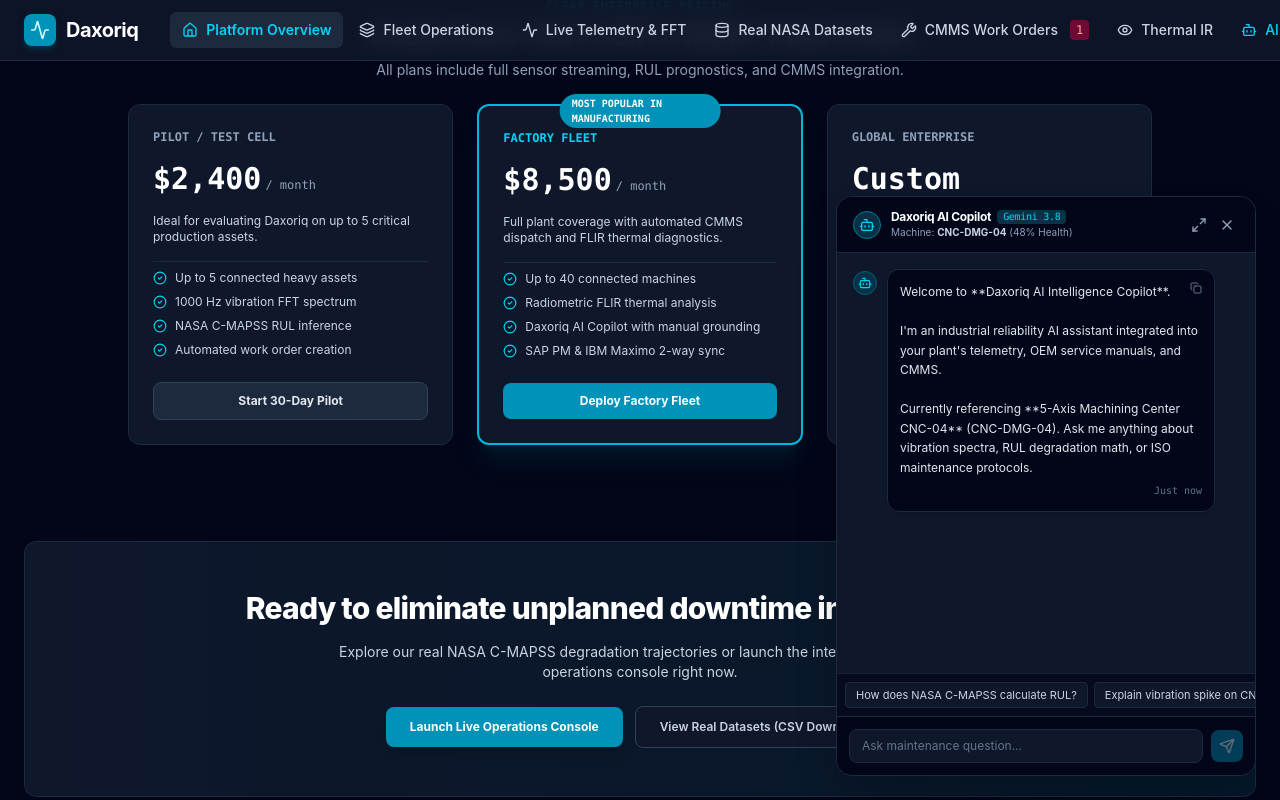
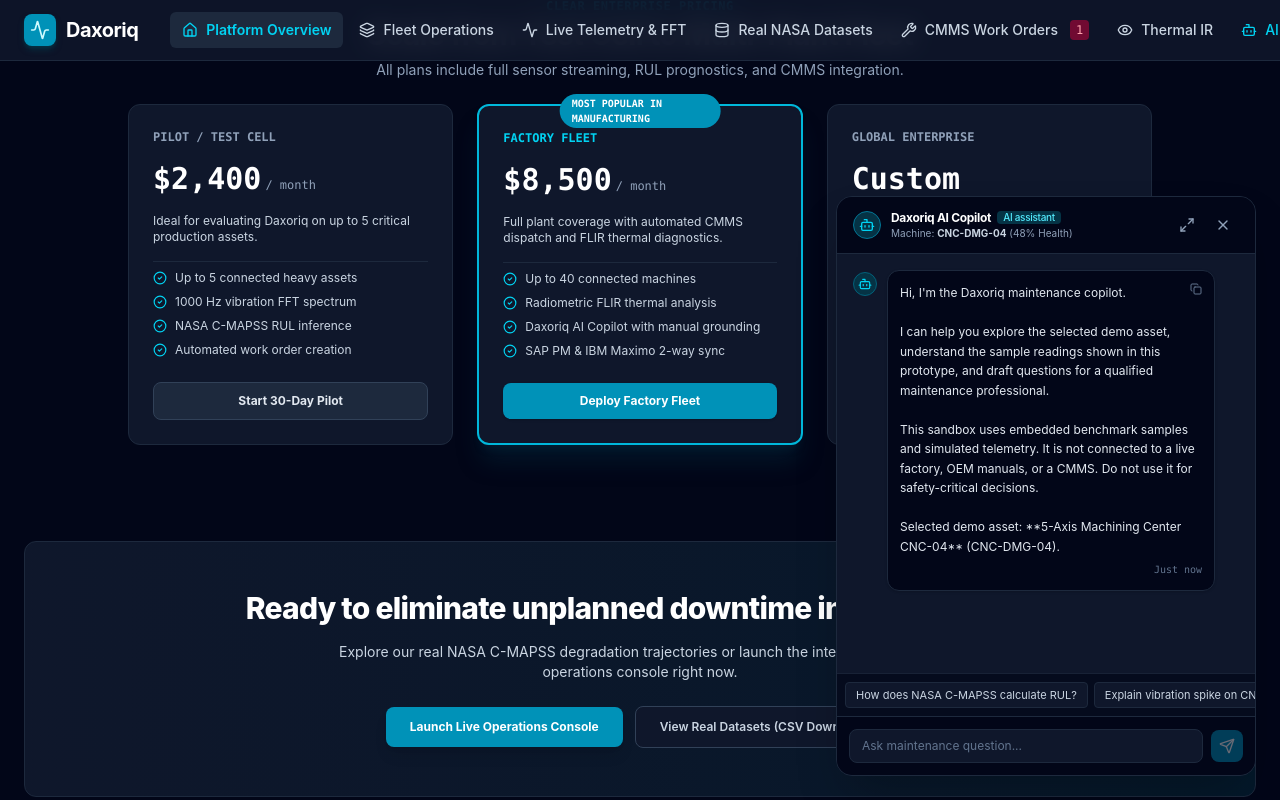
Before and after one commit to 23f1002643/Ai-builder-cup, a React (Vite) app: page / in a window 1280 px wide. Both pictures are taken after a click on the button "Contact Solutions Engineering". Shown: the part 2885-3685 px from the top of the page. Built offline with nearby package versions, Linux system fonts and the light colour scheme.

Commit message:
Make copilot errors visible and clarify demo limitations

```diff
--- a/src/components/FloatingChatbot.tsx
+++ b/src/components/FloatingChatbot.tsx
@@ -38,11 +38,13 @@
     {
       id: 'init-1',
       role: 'assistant',
-      content: `Welcome to **Daxoriq AI Intelligence Copilot**.
+      content: `Hi, I'm the Daxoriq maintenance copilot.
 
-I'm an industrial reliability AI assistant integrated into your plant's telemetry, OEM service manuals, and CMMS.
+I can help you explore the selected demo asset, understand the sample readings shown in this prototype, and draft questions for a qualified maintenance professional.
 
-Currently referencing **${selectedAsset.name}** (${selectedAsset.tag}). Ask me anything about vibration spectra, RUL degradation math, or ISO maintenance protocols.`,
+This sandbox uses embedded benchmark samples and simulated telemetry. It is not connected to a live factory, OEM manuals, or a CMMS. Do not use it for safety-critical decisions.
+
+Selected demo asset: **${selectedAsset.name}** (${selectedAsset.tag}).`,
       timestamp: 'Just now'
     }
   ]);
@@ -100,6 +102,9 @@
       });
 
       const data = await response.json();
+      if (!response.ok) {
+        throw new Error(data?.error || `AI service returned HTTP ${response.status}`);
+      }
       const botMessage: Message = {
         id: `msg-${Date.now() + 1}`,
         role: 'assistant',
@@ -109,6 +114,15 @@
       setMessages(prev => [...prev, botMessage]);
     } catch (err) {
       console.error('Chat error:', err);
+      const botMessage: Message = {
+        id: `msg-${Date.now() + 1}`,
+        role: 'assistant',
+        content: err instanceof Error
+          ? `I couldn't reach the AI service: ${err.message}. Check that the server is running and GEMINI_API_KEY is configured, then try again. No diagnosis was generated.`
+          : 'I could not reach the AI service. Check the server configuration and try again. No diagnosis was generated.',
+        timestamp: new Date().toLocaleTimeString([], { hour: '2-digit', minute: '2-digit' }),
+      };
+      setMessages(prev => [...prev, botMessage]);
     } finally {
       setIsLoading(false);
     }
@@ -128,7 +142,7 @@
       >
         <Bot className="w-5 h-5 text-cyan-100" />
         <span>Ask Daxoriq AI</span>
-        <span className="w-2 h-2 rounded-full bg-emerald-400 animate-ping" />
+        <span className="text-[10px] font-medium text-cyan-100/80">Demo</span>
       </button>
     );
   }
@@ -149,8 +163,8 @@
           <div>
             <h3 className="text-xs font-bold text-white tracking-tight flex items-center gap-1.5">
               <span>Daxoriq AI Copilot</span>
-              <span className="text-[10px] font-mono font-normal text-cyan-400 bg-cyan-950 px-1.5 rounded">
-                Gemini 3.8
+              <span className="text-[10px] font-medium text-cyan-300 bg-cyan-950 px-1.5 rounded">
+                AI assistant
               </span>
             </h3>
             <p className="text-[10px] text-slate-400">
@@ -162,15 +176,17 @@
         <div className="flex items-center gap-1 text-slate-400">
           <button
             onClick={() => setIsExpanded(!isExpanded)}
-            className="p-1 hover:text-white rounded"
-            title={isExpanded ? 'Minimize' : 'Maximize'}
+            aria-label={isExpanded ? 'Restore chat size' : 'Expand chat'}
+            className="p-2 hover:text-white hover:bg-slate-800 rounded-lg focus:outline-none focus:ring-2 focus:ring-cyan-400"
+            title={isExpanded ? 'Restore chat size' : 'Expand chat'}
           >
             {isExpanded ? <Minimize2 className="w-4 h-4" /> : <Maximize2 className="w-4 h-4" />}
           </button>
           <button
             onClick={onToggle}
-            className="p-1 hover:text-white rounded"
-            title="Close Chat"
+            aria-label="Close AI copilot"
+            className="p-2 hover:text-white hover:bg-slate-800 rounded-lg focus:outline-none focus:ring-2 focus:ring-cyan-400"
+            title="Close AI copilot"
           >
             <X className="w-4 h-4" />
           </button>
```
